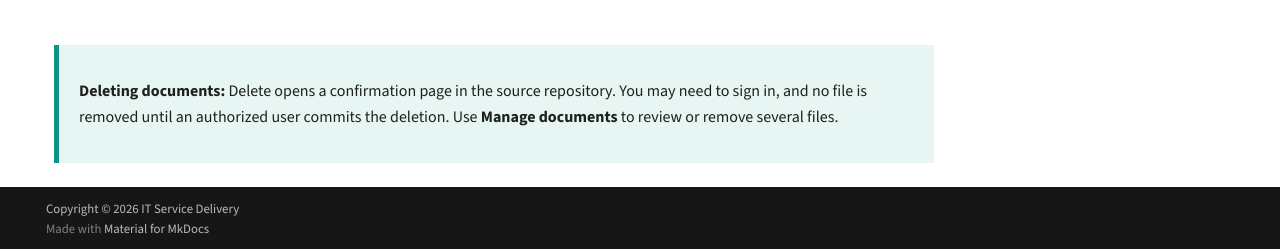
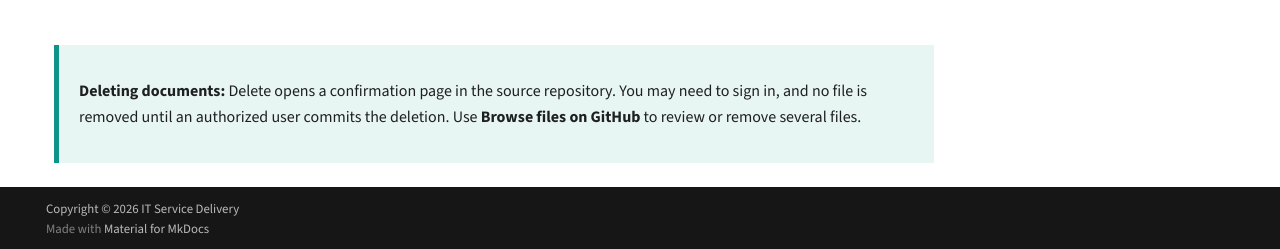
Before and after one commit to dgooding/mkdocs-basic, an MkDocs documentation site: the page built from docs/uploaded-documents.md, in a window 1280 px wide and 900 px high, scrolled down 771 px. Shown: the part 648-897 px from the top of the window. Built offline with MkDocs 1.6.1 and Material for MkDocs 9.7.7, drawn with Linux system fonts in a browser that asks for light colours.

Commit message:
docs: auto-update 2026-08-27 03:44:45

```diff
--- a/docs/uploaded-documents.md
+++ b/docs/uploaded-documents.md
@@ -63,6 +63,6 @@ Find documents by name, file type, or category. Select a document title to open
 
 <div class="itsd-status" markdown>
 
-**Deleting documents:** Delete opens a confirmation page in the source repository. You may need to sign in, and no file is removed until an authorized user commits the deletion. Use **Manage documents** to review or remove several files.
+**Deleting documents:** Delete opens a confirmation page in the source repository. You may need to sign in, and no file is removed until an authorized user commits the deletion. Use **Browse files on GitHub** to review or remove several files.
 
 </div>
```
